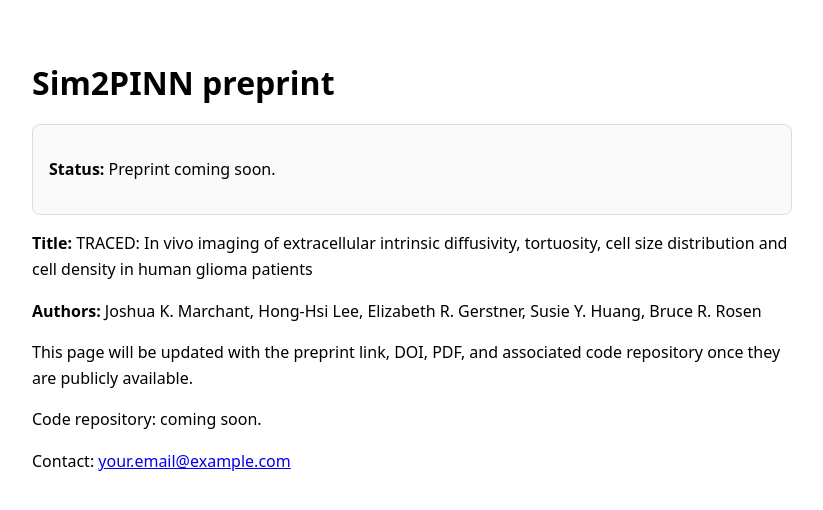
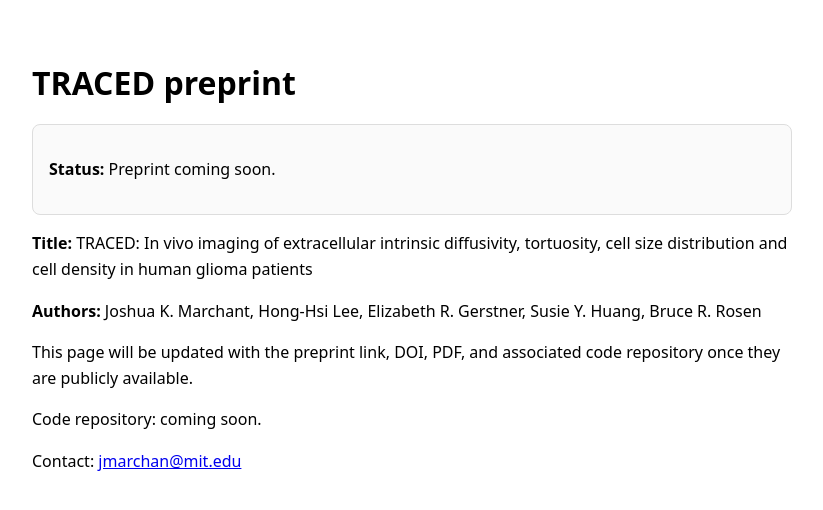
Before and after one commit to joshuamarchant/TRACED-preprint, a plain HTML site: page index.html in a window 1280 px wide. Shown: the whole page, without its empty margins (228-1051 px from the left). Drawn offline with Linux system fonts and the light colour scheme.

Commit message:
Update index.html

```diff
--- a/index.html
+++ b/index.html
@@ -2,7 +2,7 @@
 <html lang="en">
 <head>
   <meta charset="utf-8">
-  <title>Sim2PINN preprint</title>
+  <title>TRACED preprint</title>
   <meta name="viewport" content="width=device-width, initial-scale=1">
   <style>
     body {
@@ -22,7 +22,7 @@
   </style>
 </head>
 <body>
-  <h1>Sim2PINN preprint</h1>
+  <h1>TRACED preprint</h1>
 
   <div class="note">
     <p><strong>Status:</strong> Preprint coming soon.</p>
@@ -42,7 +42,7 @@
   </p>
 
   <p>
-    Contact: <a href="mailto:your.email@example.com">your.email@example.com</a>
+    Contact: <a href="mailto:jmarchan@mit.edu">jmarchan@mit.edu</a>
   </p>
 </body>
 </html>
```
